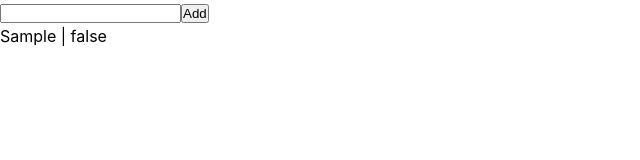
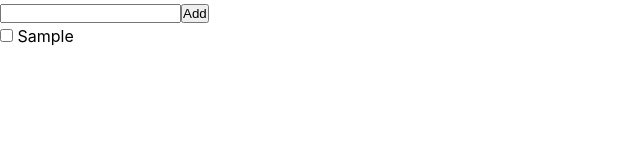
Before and after one commit to mahdl-karami/rjs-todo-list, a React (Vite) app: page / in a window 1280 px wide. Both pictures are taken after typing "Sample" into the empty fields and a click on the button "Add". Shown: the top 160 px of the page, without its empty margins (0-640 px from the left). Built offline with nearby package versions, Linux system fonts and the light colour scheme.

Commit message:
add checkbox and connect to tasks(change done)

```diff
--- a/src/App.jsx
+++ b/src/App.jsx
@@ -18,7 +18,7 @@ const App = () => {
     <div>
       <TasksForm setTasks={setTasks} />
       {tasks?.map((task, i) => (
-        <Task key={i} task={task} />
+        <Task key={i} setTasks={setTasks} tasks={tasks} index={i} />
       ))}
     </div>
   );
--- a/src/components/Task.jsx
+++ b/src/components/Task.jsx
@@ -1,9 +1,18 @@
+const Task = ({ setTasks, tasks, index }) => {
+  const task = tasks[index];
+  const initialDone = Boolean(tasks[index].done);
+  const newTasks = [...tasks];
 
-const Task = ({task}) => {
-  console.log(task)
+  const changeHandle = () => {
+    newTasks[index].done = !tasks[index].done;
+    setTasks(newTasks);
+  };
+
   return (
-    <div>{task.name} | {String(task.done)}</div>
-  )
-}
+    <div>
+      <input type="checkbox" checked={initialDone} onChange={(ev) => changeHandle(ev)} /> {task.name}
+    </div>
+  );
+};
 
-export default Task
+export default Task;
```
